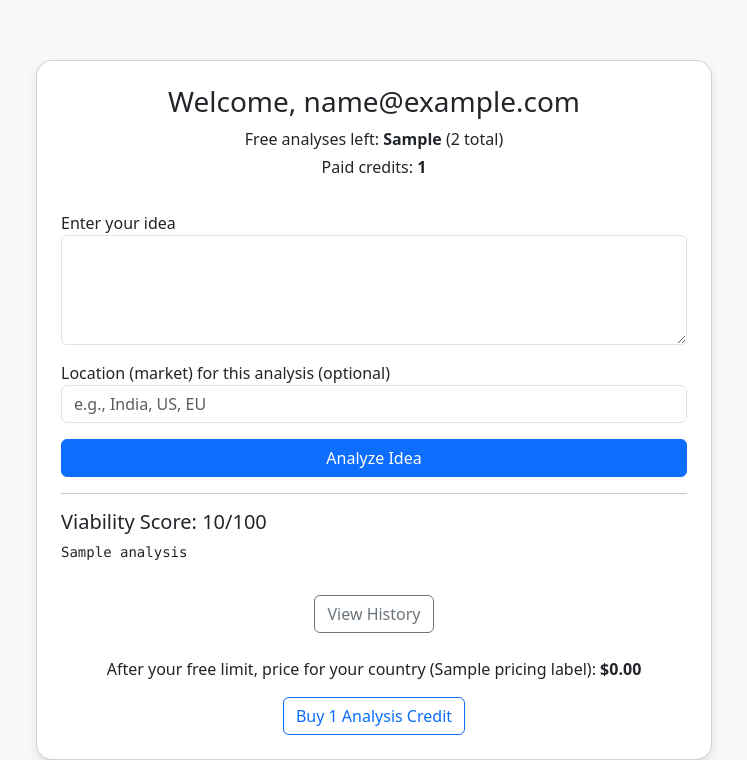
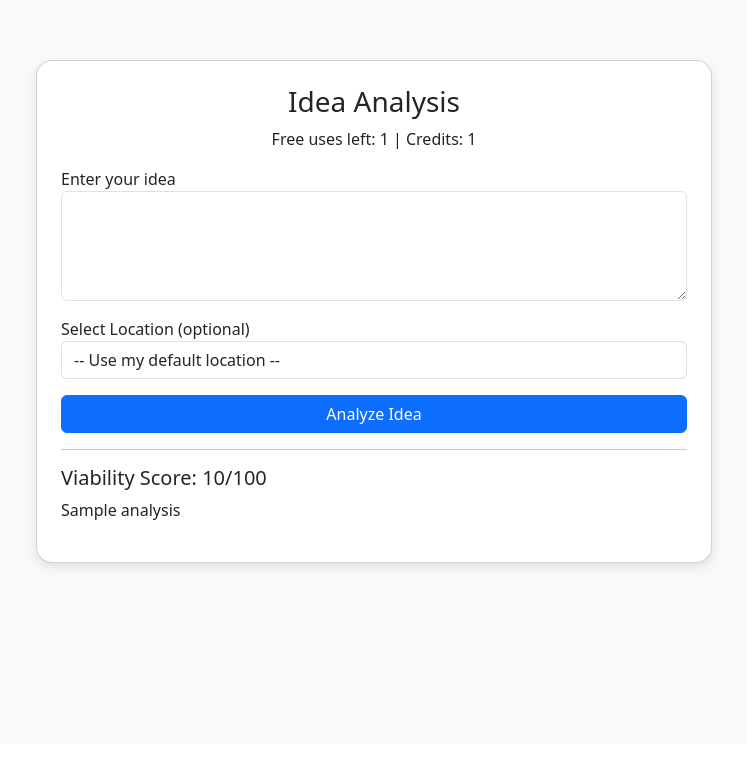
Before and after one commit to kasturimo/IdeaScanner, a Flask app: template templates/dashboard.html in a window 1280 px wide. Shown: the part 56-816 px from the top of the page, without its empty margins (266-1013 px from the left). After the commit the page ends 627 px from the top, so only its background shows below. Run offline with Flask 3, Linux system fonts and the light colour scheme; tables that the repository leaves empty hold one stand-in row (values such as "Sample post"); the template is opened without the code that fills it: values that come from a table or form of the project are taken from there, most other values are stand-ins (such as "Sample title", 1, 10 or a date in 2020).

Commit message:
Update dashboard.html

```diff
--- a/templates/dashboard.html
+++ b/templates/dashboard.html
@@ -1,69 +1,34 @@
 {% extends "base.html" %}
 {% block content %}
 <div class="card p-4">
-  <h3 class="text-center">Welcome, {{ user.name or user.email }}</h3>
-  <p class="text-center mb-1">Free analyses left: <strong>{{ free_left }}</strong> (2 total)</p>
-  <p class="text-center">Paid credits: <strong>{{ user.credits }}</strong></p>
-
-  {% if need_country %}
-    <div class="alert alert-warning mt-3">
-      <strong>Set your country</strong> to get the correct price after your free analyses.
-      <form method="POST" action="/dashboard" class="mt-3">
-        <div class="mb-3">
-          <label>Your Country</label>
-          <select name="country" class="form-select" required>
-            <option value="">-- Select country --</option>
-            <option>United States</option><option>United Kingdom</option><option>Canada</option>
-            <option>Ireland</option><option>Germany</option><option>France</option><option>Italy</option>
-            <option>Spain</option><option>Netherlands</option><option>Belgium</option><option>Sweden</option>
-            <option>Denmark</option><option>Norway</option><option>Finland</option><option>Austria</option>
-            <option>Switzerland</option><option>Portugal</option><option>Greece</option><option>Poland</option>
-            <option>Czechia</option><option>Romania</option><option>Hungary</option><option>Slovakia</option>
-            <option>Slovenia</option><option>Croatia</option><option>Estonia</option><option>Latvia</option>
-            <option>Lithuania</option><option>Australia</option><option>New Zealand</option>
-            <option>India</option><option>Pakistan</option><option>Bangladesh</option><option>Sri Lanka</option>
-            <option>Nepal</option><option>Indonesia</option><option>Philippines</option><option>Vietnam</option>
-            <option>Thailand</option><option>Malaysia</option><option>Singapore</option><option>Cambodia</option>
-            <option>Laos</option><option>Myanmar</option><option>Nigeria</option><option>Kenya</option>
-            <option>Ghana</option><option>South Africa</option><option>Egypt</option><option>Ethiopia</option>
-            <option>Tanzania</option><option>Uganda</option><option>Algeria</option><option>Morocco</option>
-            <option>Tunisia</option><option>Rwanda</option><option>Zambia</option><option>Zimbabwe</option>
-            <option>Other</option>
-          </select>
-        </div>
-        <!-- only updating country when empty; submit will also run analysis if an idea is present -->
-      </form>
-    </div>
-  {% endif %}
-
-  <form method="POST" action="/dashboard" class="mt-3">
+  <h3 class="text-center">Idea Analysis</h3>
+  <p class="text-center">Free uses left: {{ user.free_uses }} | Credits: {{ user.credits }}</p>
+  <form method="POST" action="/dashboard">
     <div class="mb-3">
       <label>Enter your idea</label>
       <textarea name="idea" class="form-control" rows="4" required></textarea>
     </div>
     <div class="mb-3">
-      <label>Location (market) for this analysis (optional)</label>
-      <input type="text" name="location" class="form-control" placeholder="e.g., India, US, EU">
+      <label>Select Location (optional)</label>
+      <select class="form-control" name="location">
+        <option value="">-- Use my default location --</option>
+        <option value="India">India</option>
+        <option value="United States">United States</option>
+        <option value="United Kingdom">United Kingdom</option>
+        <option value="Canada">Canada</option>
+        <option value="Australia">Australia</option>
+        <option value="Germany">Germany</option>
+        <option value="France">France</option>
+        <option value="Other">Other</option>
+      </select>
     </div>
     <button type="submit" class="btn btn-primary w-100">Analyze Idea</button>
   </form>
 
-  {% if error %}
-    <div class="alert alert-danger mt-3">{{ error }}</div>
+  {% if analysis %}
+  <hr>
+  <h5>Viability Score: {{ score }}/100</h5>
+  <p>{{ analysis }}</p>
   {% endif %}
-
-  {% if analysis %}
-    <hr>
-    <h5>Viability Score: {{ score if score is not none else "N/A" }}/100</h5>
-    <pre style="white-space: pre-wrap;">{{ analysis }}</pre>
-    <div class="text-center mt-3">
-      <a href="/history" class="btn btn-outline-secondary">View History</a>
-    </div>
-  {% endif %}
-
-  <div class="mt-4 text-center">
-    <p>After your free limit, price for your country ({{ pricing_label }}): <strong>${{ '%.2f' % (price_cents/100) }}</strong></p>
-    <a href="/pricing" class="btn btn-outline-primary">Buy 1 Analysis Credit</a>
-  </div>
 </div>
 {% endblock %}
```
